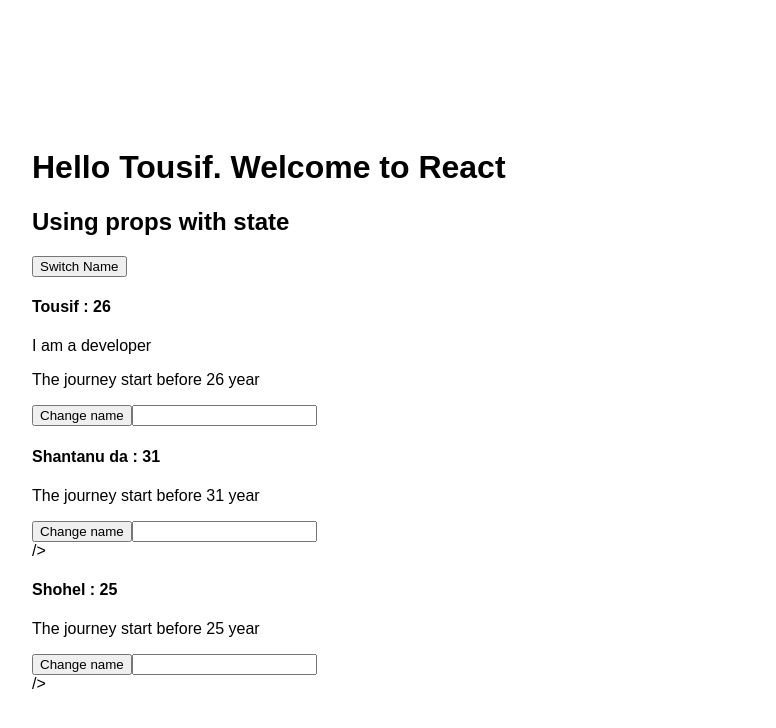
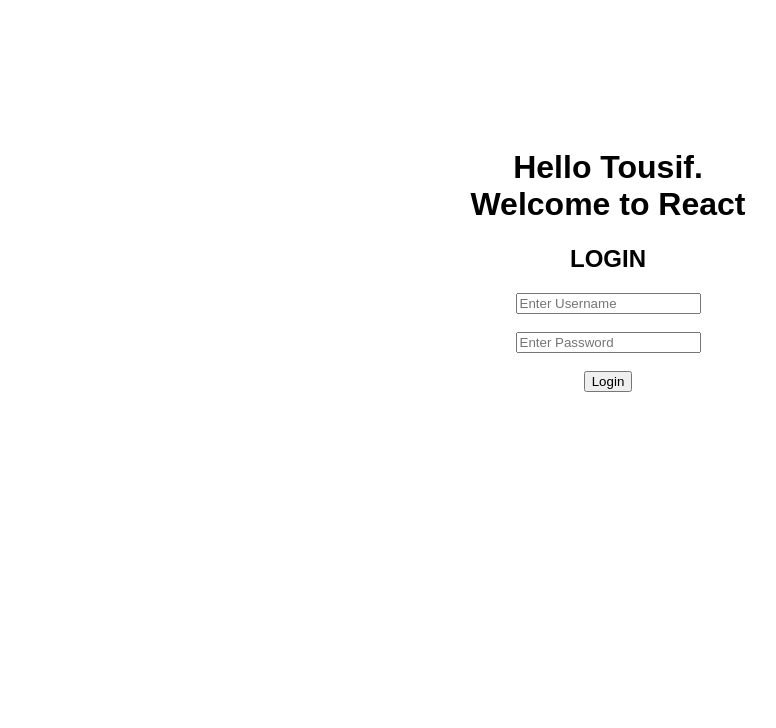
Before and after one commit to tousifahammad/react-complete-guide, a React (Create React App) app in the folder Project/react-complete-guide/: page / in a window 1280 px wide. Shown: the top 728 px of the page, without its empty margins (96-872 px from the left). Built offline with nearby package versions, Linux system fonts and the light colour scheme.

Commit message:
get request by axios

```diff
--- a/Project/react-complete-guide/package.json
+++ b/Project/react-complete-guide/package.json
@@ -3,6 +3,7 @@
   "version": "0.1.0",
   "private": true,
   "dependencies": {
+    "axios": "^0.19.0",
     "react": "^16.9.0",
     "react-dom": "^16.9.0",
     "react-scripts": "1.1.5"
--- a/Project/react-complete-guide/src/App.css
+++ b/Project/react-complete-guide/src/App.css
@@ -1,5 +1,5 @@
 .App {
-  text-align: left;
+  text-align: center;
   padding-top: 10%;
   padding-left: 10%
 }
--- a/Project/react-complete-guide/src/App.js
+++ b/Project/react-complete-guide/src/App.js
@@ -1,6 +1,9 @@
 import React, { Component } from 'react';
 import './App.css';
 import Person from './Person/Person.js'
+import Login from './Login/Login.js'
+import Post from './Login/Post.js'
+import axios from 'axios'
 
 class App extends Component {
 
@@ -9,14 +12,18 @@
             { name: "Tousif", age: "26" },
             { name: "Shantanu da", age: "31" },
             { name: "Shohel", age: "25" }
-        ]
+        ],
+
+        username: "",
+        password: "",
+        posts: []
     }
 
-    swithNameHandler = () => {
+    swithNameHandler = (my_name) => {
         this.setState(
             {
                 persons: [
-                    { name: "Tousif Ahammad", age: "27" },
+                    { name: my_name, age: "27" },
                     { name: "Shantanu Mondal", age: "37" },
                     { name: "Shohel Akhtar", age: "27" }
                 ]
@@ -36,24 +43,63 @@
         )
     }
 
+    setNameFromInput = (event) => {
+        this.setState(
+            {
+                username: event.target.value
+            }
+        )
+    }
+
+    setPasswordFromInput = (event) => {
+        this.setState(
+            {
+                password: event.target.value
+            }
+        )
+    }
+
+
+
     render() {
+
+        const posts = this.state.posts.map(post => {
+            return <Post title={post.title}> </Post>
+        })
+
         return (
             <div className="App">
-                <h1>Hello Tousif. Welcome to React</h1>
+                <h1>Hello Tousif. <br /> Welcome to React</h1>
+
+                <div>
+                    <p> {this.state.username}</p>
+                    <p> {this.state.password}</p>
+
+                    <Login
+                        on_username_change={this.setNameFromInput}
+                        on_password_change={this.setPasswordFromInput}
+                        on_login_clicked={this.LoginClickHandler}>
+                    </Login>
+
+                    {posts}
+
+                </div>
+
+                <div>
 
                     {/* <h2>Using props</h2>
                 <Person name="Tousif" age="26"> I am a developer </Person>
                 <Person name="Shantanu da" age="31" />
                 <Person name="Shohel" age="25" /> */}
-
+                    {/*
                     <h2>Using props with state</h2>
 
-                <button onClick={this.swithNameHandler}> Switch Name </button>
+                    <button onClick={this.swithNameHandler.bind(this, "Tousif Ahammad")}> Reset Names </button>
 
                     <Person
                         name={this.state.persons[0].name}
                         age={this.state.persons[0].age}
-                    change_name={this.swithNameHandler}
+                        //change_name={this.swithNameHandler}
                         on_change={this.autoNameChangeHandler}>
                         I am a developer
                 </Person>
@@ -61,20 +107,61 @@
                     <Person
                         name={this.state.persons[1].name}
                         age={this.state.persons[1].age}
-                    change_name={this.swithNameHandler}
+                        //change_name={this.swithNameHandler}
                         on_change={this.autoNameChangeHandler}>
-                </Person> />
+                    </Person>
 
                     <Person
                         name={this.state.persons[2].name}
                         age={this.state.persons[2].age}
-                    change_name={this.swithNameHandler}
+                        //change_name={this.swithNameHandler}
                         on_change={this.autoNameChangeHandler}>
-                </Person>/>
+                    </Person> */}
+
+                </div>
 
             </div>
         );
     }
+
+
+    LoginClickHandler = () => {
+
+        axios.get('https://jsonplaceholder.typicode.com/posts')
+
+            .then(response => {
+                this.setState({
+                    posts: response.data
+                })
+
+                console.log(response);
+            })
+
+            .catch(error => {
+                console.log(error);
+            });
+    }
+
+
+    // LoginClickHandler = () => {
+
+    //     const params = {
+    //         mobile_num: '9300086662',
+    //         password: '123456'
+    //     }
+
+    //     axios.post('https://steelhaat.com/service/index.php/api/user/login', params)
+
+    //         .then(function (response) {
+    //             console.log(response);
+    //         })
+
+    //         .catch(function (error) {
+    //             console.log(error);
+    //         });
+    // }
+
+
 }
 
 export default App;
--- /dev/null
+++ b/Project/react-complete-guide/src/Login/Login.js
@@ -0,0 +1,20 @@
+import React from 'react';
+
+const login = (props) => {
+    return (
+        <div>
+            <h2> LOGIN </h2>
+
+            <input type = "text" placeholder = "Enter Username"  onChange = {props.on_username_change}></input>      <br/><br/>
+
+            <input type = "text" placeholder = "Enter Password" type = "password" onChange = {props.on_password_change}></input>      <br/><br/>
+
+
+            <button onClick = {props.on_login_clicked}> Login </button>
+
+
+        </div>
+    )
+}
+
+export default login;
--- /dev/null
+++ b/Project/react-complete-guide/src/Login/Post.css
@@ -0,0 +1,10 @@
+.Post{
+    width: 40%;
+    margin-top: 2%;
+    margin-left: 10%;
+    padding: 5%;
+    text-align: left;
+    border-style: solid;
+    border-color: lightgrey;
+    background-color: wheat;
+}
--- /dev/null
+++ b/Project/react-complete-guide/src/Login/Post.js
@@ -0,0 +1,13 @@
+import React from 'react';
+import Post from './Post.css';
+
+
+const post = (props) => {
+    return (
+        <div className = "Post">
+            <p> {props.title} </p>
+        </div>
+    )
+}
+
+export default post;
--- a/Project/react-complete-guide/src/Person/Person.js
+++ b/Project/react-complete-guide/src/Person/Person.js
@@ -6,7 +6,7 @@
             <h4> {props.name} : {props.age}</h4>
             <p> {props.children}</p>
             <p> The journey start before  {props.age} year </p>
-            <button onClick = {props.change_name}> Change name</button>
+            {/* <button onClick = {props.change_name}> Change name</button> */}
             <input type = "text" onChange = {props.on_change}></input>
             <br />
         </div>
```
Also changed, not shown: Project/react-complete-guide/src/Login/Login.css (added), 1 other file (tests, documents, lock files or other folders). Lines whose indentation alone changed are shown as unchanged.
